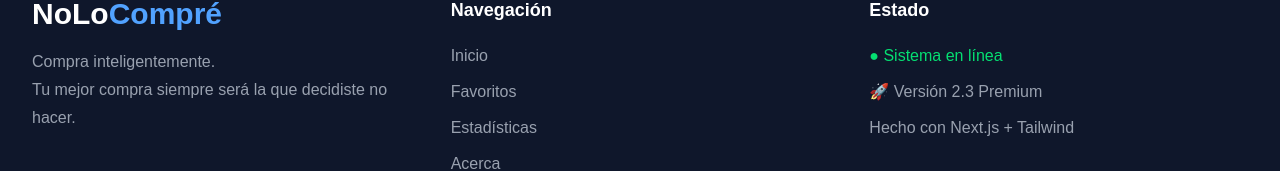
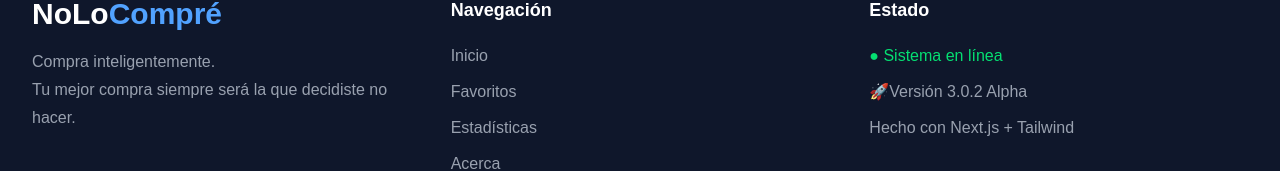
Before and after one commit to elchico855-collab/no-lo-compre, a Next.js app: page / in a window 1280 px wide. Shown: the part 3161-3332 px from the top of the page. Built offline with nearby package versions, Linux system fonts and the light colour scheme; no server answers.

Commit message:
NoLoCompré v3.0.2 Alpha

```diff
--- a/components/Footer.tsx
+++ b/components/Footer.tsx
@@ -54,7 +54,7 @@ export default function Footer() {
               </p>
 
               <p className="text-gray-400">
-                <p>🚀 Versión 2.3 Premium</p>
+                <p>🚀Versión 3.0.2 Alpha</p>
               </p>
 
               <p className="text-gray-400">
```
